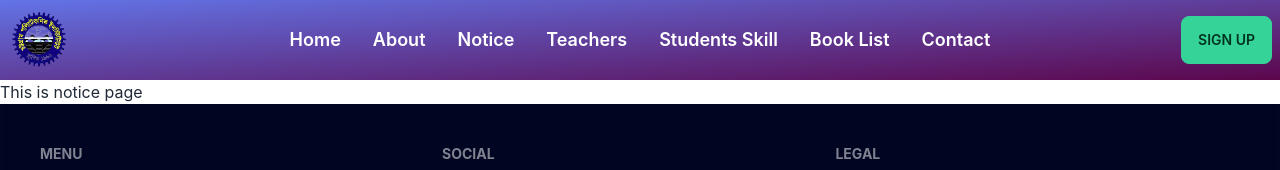
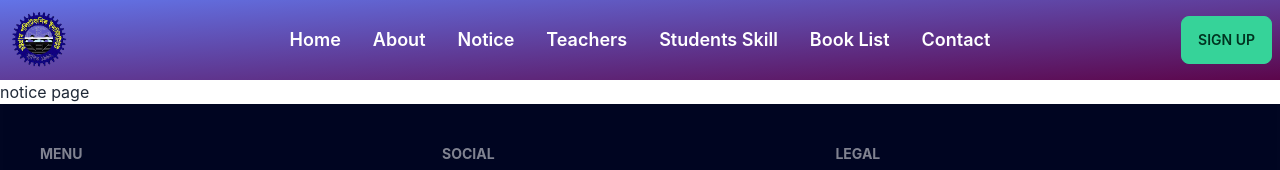
Before and after one commit to Arshad4320/Cpi-client, a React (Create React App) app: page /notice in a window 1280 px wide. Shown: the top 170 px of the page. Built offline with nearby package versions, Linux system fonts and the light colour scheme.

Commit message:
update notice page

```diff
--- a/src/pages/Notice/Notice.js
+++ b/src/pages/Notice/Notice.js
@@ -3,7 +3,7 @@ import React from 'react';
 const Notice = () => {
     return (
         <div>
-            <p>This is notice page</p>
+            <p>notice page</p>
         </div>
     );
 };
```
